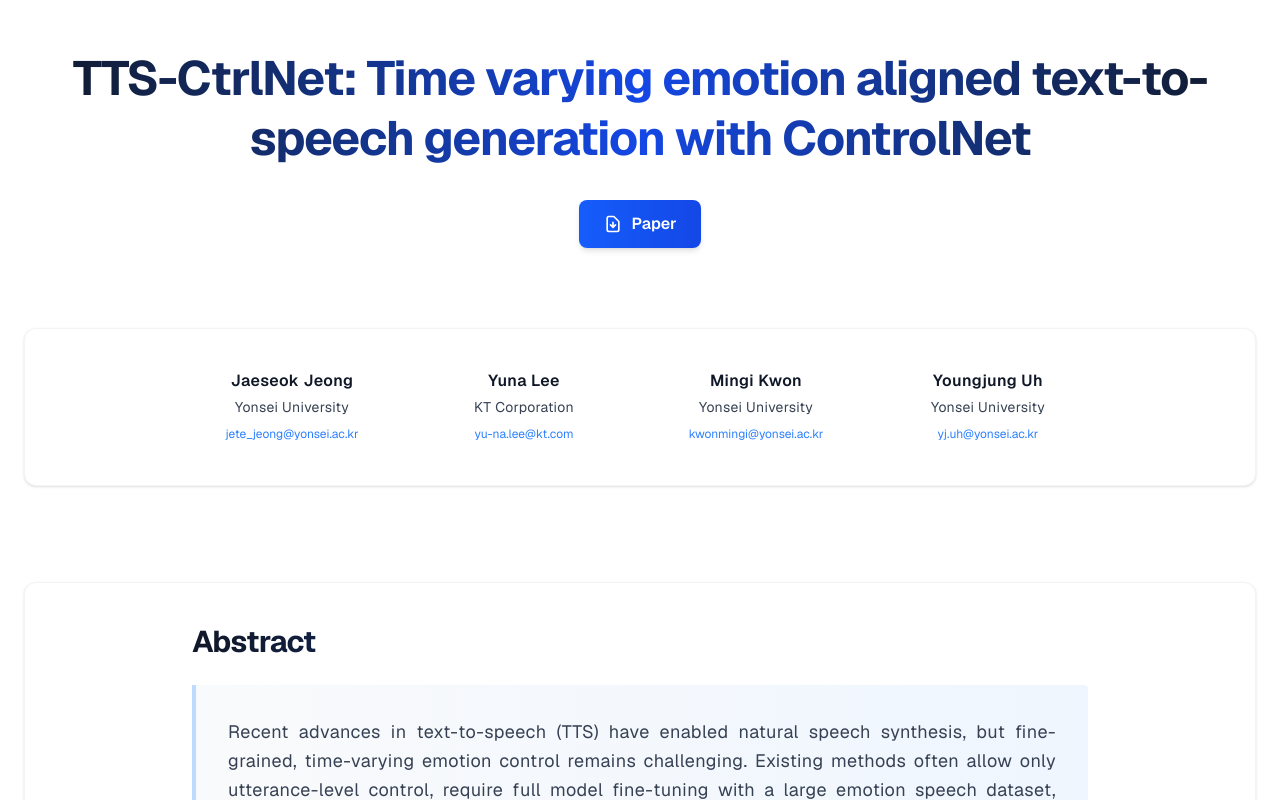
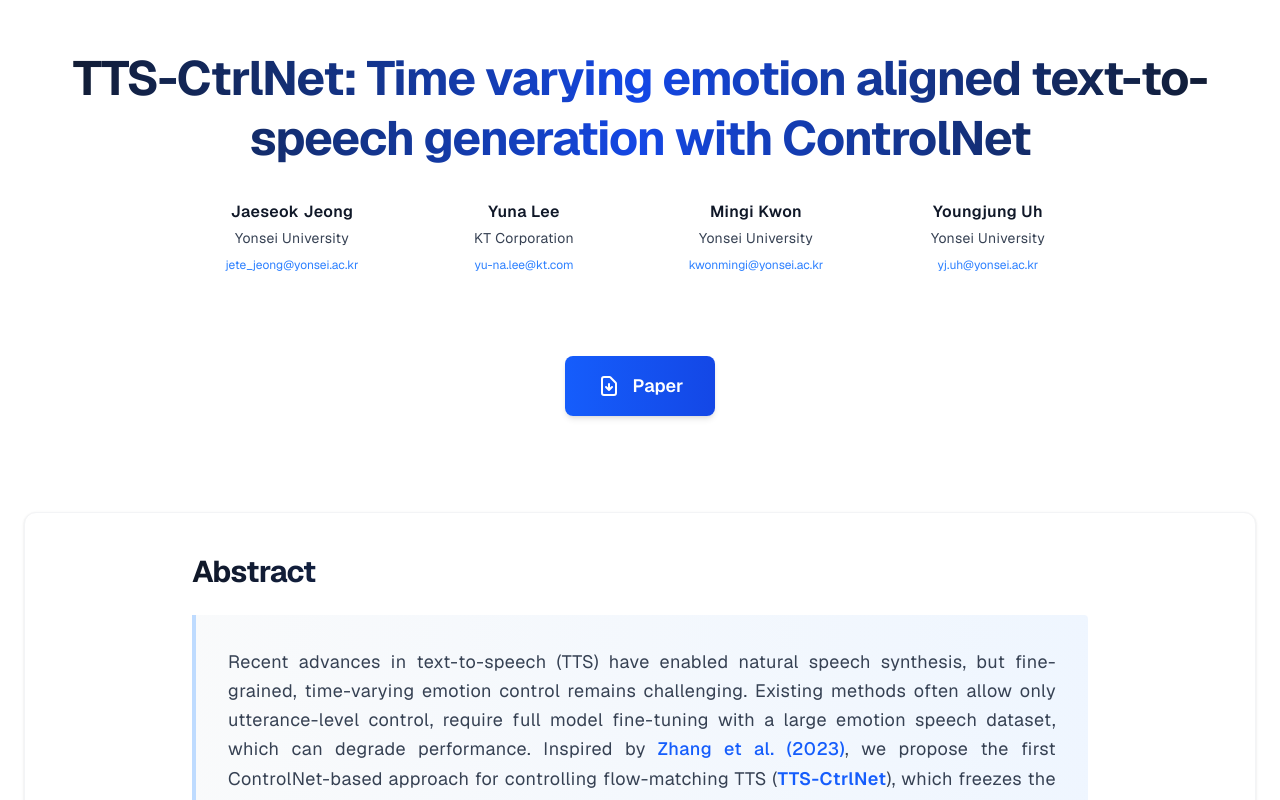
Before and after one commit to curryjung/ttsctrlnet_project_page, a Next.js app: page / in a window 1280 px wide. Shown: the top 800 px of the page. Built offline with nearby package versions, Linux system fonts and the light colour scheme.

Commit message:
Add paper icon animation effects and update button text

```diff
--- a/src/app/page.tsx
+++ b/src/app/page.tsx
@@ -149,37 +149,7 @@ const Home = () => (
         <h1 className="text-3xl sm:text-4xl md:text-5xl font-bold mb-3 sm:mb-4 transition-colors duration-200 hover:text-blue-700 tracking-tight leading-tight bg-gradient-to-r from-gray-900 via-blue-700 to-gray-900 bg-clip-text text-transparent">
           TTS-CtrlNet: Time varying emotion aligned text-to-speech generation with ControlNet
         </h1>
-        <div className="flex justify-center mt-6 sm:mt-8">
-          <a
-            href="http://arxiv.org/abs/2507.04349"
-            target="_blank"
-            rel="noopener noreferrer"
-            className="inline-flex items-center px-6 py-3 bg-gradient-to-r from-blue-600 to-blue-700 text-white font-semibold rounded-lg shadow-md hover:shadow-lg transition-all duration-200 hover:from-blue-700 hover:to-blue-800 focus:outline-none focus:ring-2 focus:ring-blue-300 focus:ring-opacity-50 transform hover:scale-105"
-          >
-            <svg className="w-5 h-5 mr-2" fill="none" stroke="currentColor" viewBox="0 0 24 24" aria-hidden="true">
-              <path strokeLinecap="round" strokeLinejoin="round" strokeWidth={2} d="M12 10v6m0 0l-3-3m3 3l3-3m2 8H7a2 2 0 01-2-2V5a2 2 0 012-2h5.586a1 1 0 01.707.293l5.414 5.414a1 1 0 01.293.707V19a2 2 0 01-2 2z" />
-            </svg>
-            Paper
-          </a>
-        </div>
-      </motion.header>
-
-      {/* Authors */}
-      <motion.section
-        initial={{ opacity: 0, y: 30 }}
-        whileInView={{ opacity: 1, y: 0 }}
-        viewport={{ once: true, margin: "-100px" }}
-        transition={{ duration: 0.6, ease: "easeOut" }}
-        className="mb-20 sm:mb-24"
-        aria-labelledby="authors-title"
-      >
-        <motion.div
-          whileHover={{ y: -5, boxShadow: "0 20px 25px -5px rgba(0, 0, 0, 0.1), 0 10px 10px -5px rgba(0, 0, 0, 0.04)" }}
-          transition={{ duration: 0.3, ease: "easeOut" }}
-          className="bg-white rounded-xl shadow-sm border border-gray-100 p-8 sm:p-10 transition-all duration-200 hover:shadow-md"
-        >
-          <h2 id="authors-title" className="sr-only">Authors</h2>
-          <div className="grid grid-cols-1 sm:grid-cols-2 lg:grid-cols-4 gap-6 sm:gap-8 max-w-4xl mx-auto">
+        <div className="grid grid-cols-1 sm:grid-cols-2 lg:grid-cols-4 gap-6 sm:gap-8 max-w-4xl mx-auto mt-8">
           <div className="text-center">
             <h3 className="font-semibold text-gray-900 tracking-wide mb-1">
               <a href="https://sites.google.com/yonsei.ac.kr/jaeseokjeong" target="_blank" rel="noopener noreferrer" className="hover:text-blue-700 transition-colors duration-200">
@@ -237,8 +207,40 @@ const Home = () => (
             </a>
           </div>
         </div>
-        </motion.div>
-      </motion.section>
+      </motion.header>
+
+      {/* Paper Link */}
+      <section
+        className="mb-20 sm:mb-24"
+        aria-labelledby="paper-title"
+      >
+        <div className="text-center">
+          <h2 id="paper-title" className="sr-only">Paper</h2>
+          <a
+            href="http://arxiv.org/abs/2507.04349"
+            target="_blank"
+            rel="noopener noreferrer"
+            className="inline-flex items-center px-8 py-4 bg-gradient-to-r from-blue-600 to-blue-700 text-white font-semibold rounded-lg shadow-md hover:shadow-lg transition-all duration-200 hover:from-blue-700 hover:to-blue-800 focus:outline-none focus:ring-2 focus:ring-blue-300 focus:ring-opacity-50 transform hover:scale-105 text-lg group"
+          >
+            <svg
+              className="w-6 h-6 mr-3 transition-all duration-300 group-hover:rotate-12 group-hover:scale-110 group-hover:-translate-y-0.5"
+              fill="none"
+              stroke="currentColor"
+              viewBox="0 0 24 24"
+              aria-hidden="true"
+            >
+              <path
+                strokeLinecap="round"
+                strokeLinejoin="round"
+                strokeWidth={2}
+                d="M12 10v6m0 0l-3-3m3 3l3-3m2 8H7a2 2 0 01-2-2V5a2 2 0 012-2h5.586a1 1 0 01.707.293l5.414 5.414a1 1 0 01.293.707V19a2 2 0 01-2 2z"
+                className="transition-all duration-300 group-hover:stroke-current"
+              />
+            </svg>
+            Paper
+          </a>
+        </div>
+      </section>
 
       {/* Abstract */}
       <motion.section
```
Lines whose indentation alone changed are shown as unchanged.
